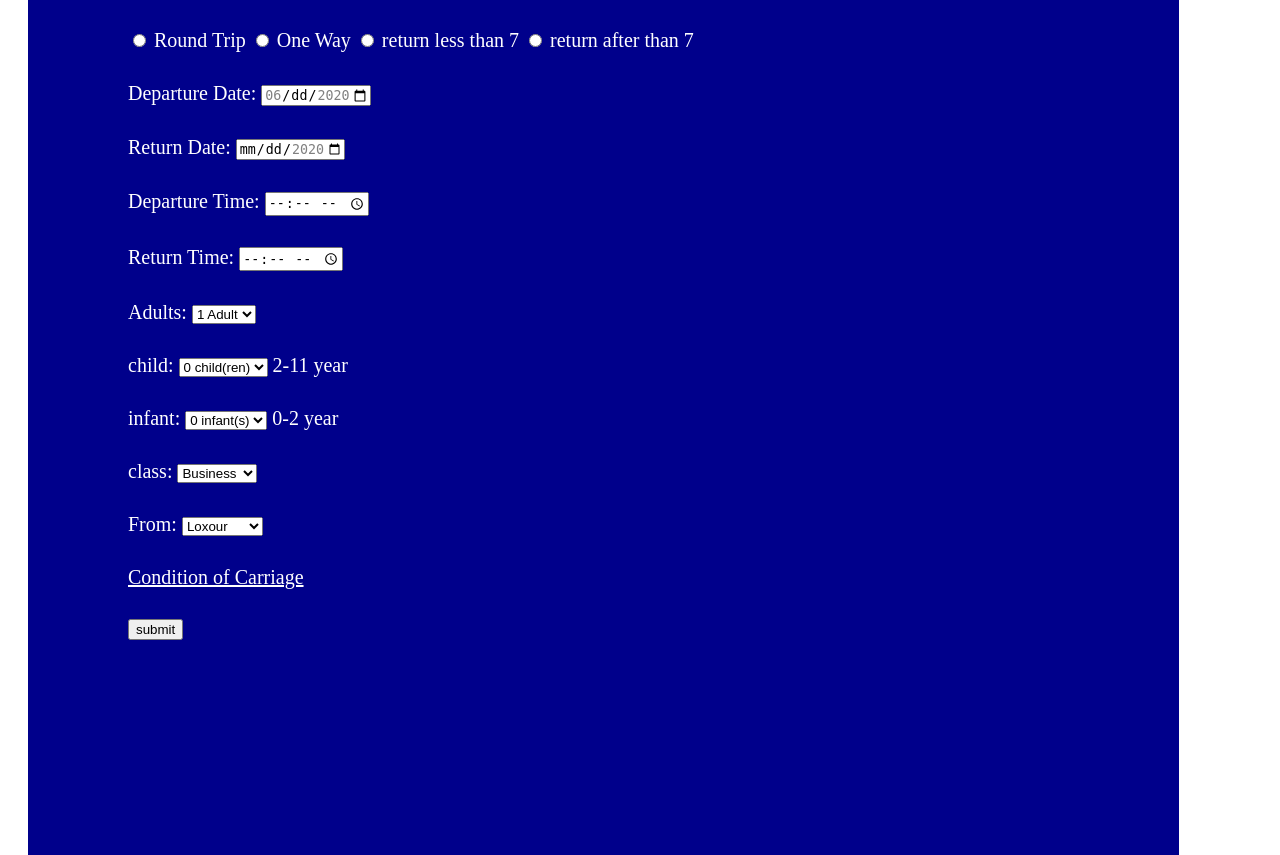
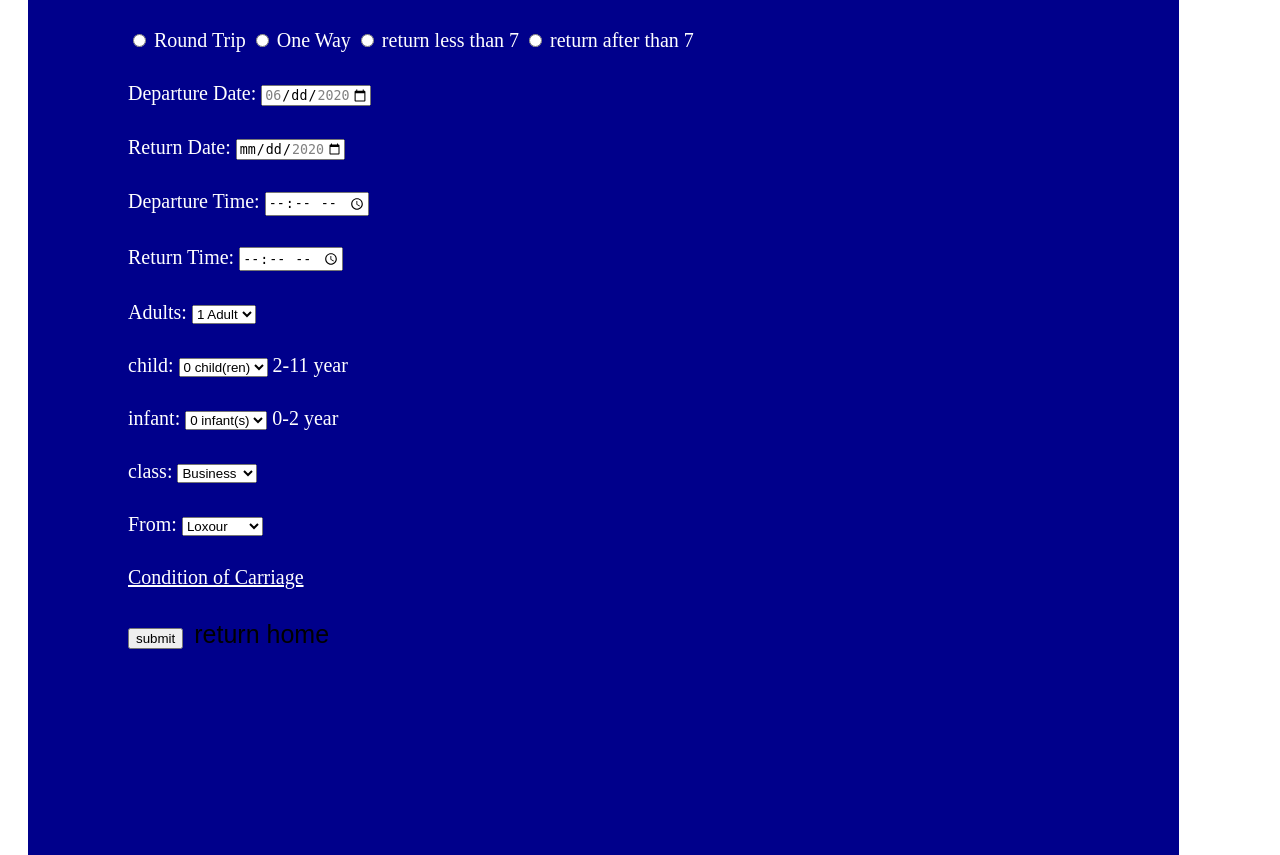
Before and after one commit to AbdelRahmanMohamed2002/EGWay-Website, a PHP site: page /sharm.php in a window 1280 px wide. Shown: the part 262-1117 px from the top of the page. Run offline with PHP 8.4, Linux system fonts and the light colour scheme.

Commit message:
Update sharm.php

```diff
--- a/sharm.php
+++ b/sharm.php
@@ -49,6 +49,15 @@ color:white;
 	background-color:transparent;
 	border:none;
 	display: none;
+}
+	 .returnn
+{
+background-color:transparent;
+	border:none;
+	color:black;
+	text-decoration:none;
+	font-size:25px;
+
 }
 </style>
 <form action="main page.php"><button type="submit" class="button">Home</button></form>
@@ -140,6 +149,7 @@ color:white;
 <div>
  <button class="hide" id="btn" ><a  href="visa code.php"  class="button">book</a></button>
 <button type="submit" name="save" value="submit" clas="button" id="save" onclick="myFunction()" >submit</button>
+	<button  class="returnn"  ><a href="mainuser.php" class="returnn">return home</a></button>
  <script>
 function myFunction() {
   document.getElementById("btn").style.display = "inline-block";
```
